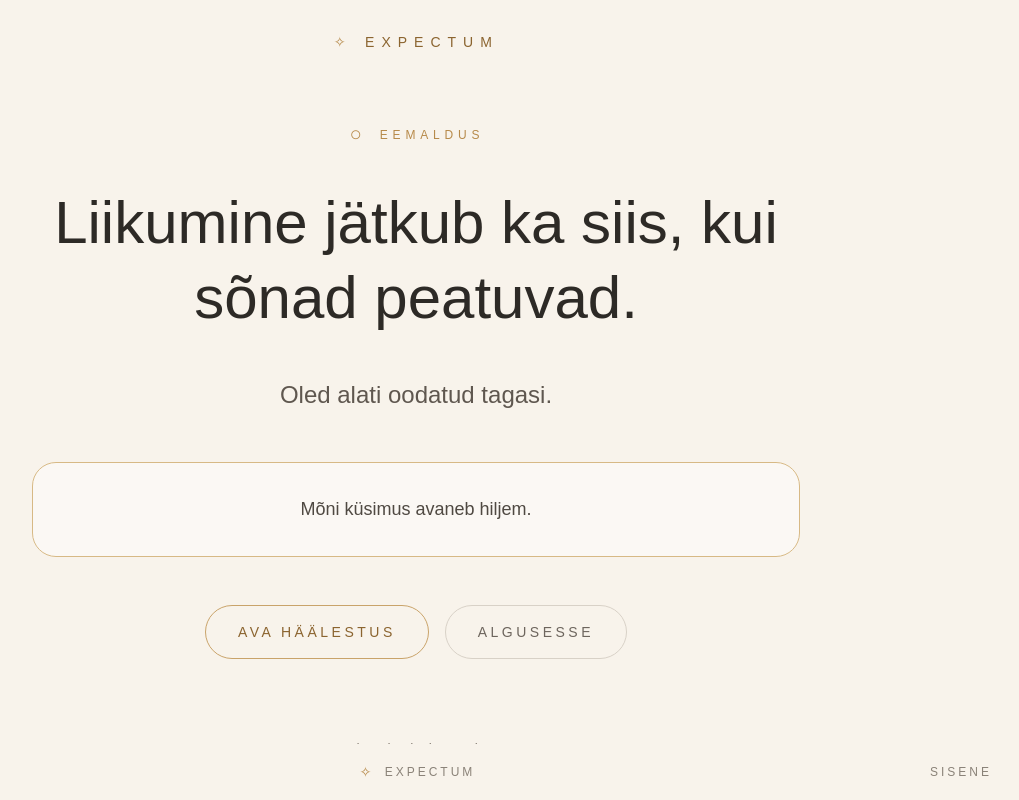
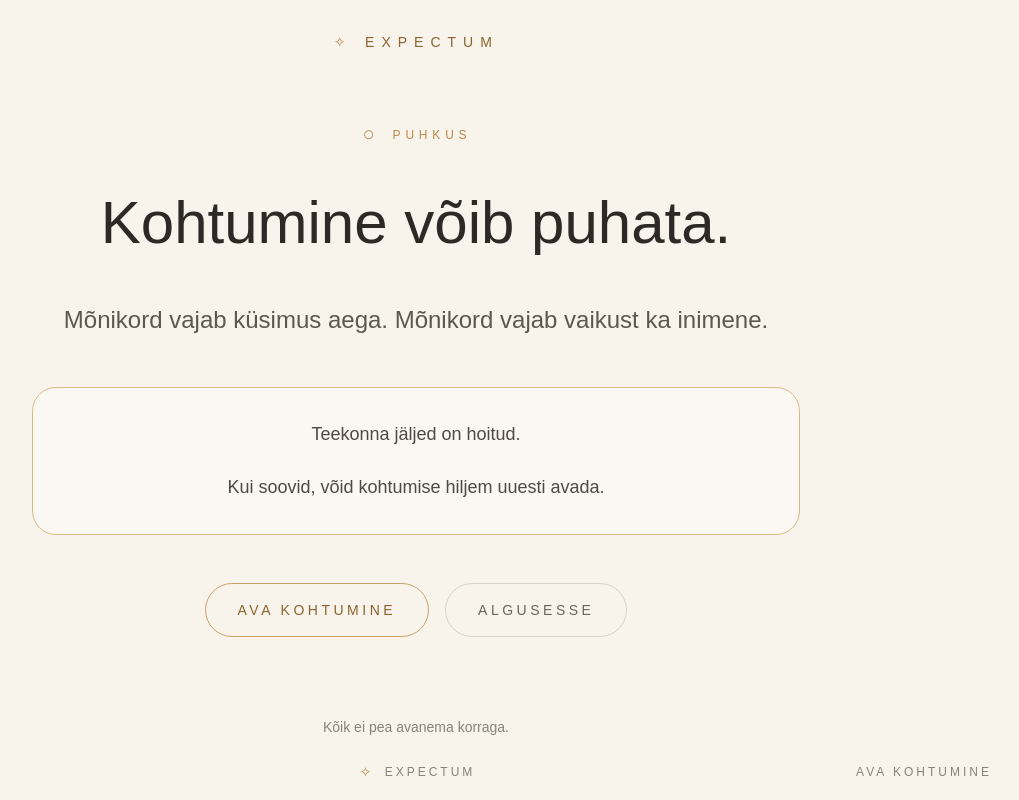
Before and after one commit to laurentconsulting/expectum, a Next.js app: page /return in a window 1280 px wide. Shown: the whole page, without its empty margins (224-1243 px from the left). Built offline with nearby package versions, Linux system fonts and the light colour scheme; no server answers.

Commit message:
Refine rest and return language

```diff
--- a/app/return/page.tsx
+++ b/app/return/page.tsx
@@ -3,33 +3,44 @@ import ExpectumSymbol from "@/components/ExpectumSymbol";
 
 export default function ReturnRoom() {
   return (
-    <ExpectumPage className="bg-[#f7f1e8]">
+    <ExpectumPage
+      className="bg-[#f7f1e8]"
+      footerLinks={[
+        {
+          href: "/expectum",
+          label: "Expectum",
+          symbol: "aim",
+        },
+      ]}
+    >
       <section className="mx-auto w-full max-w-3xl text-center">
         <p className="mb-10 inline-flex items-center justify-center gap-3 text-xs uppercase tracking-[0.4em] text-[#b78a4a]">
           <ExpectumSymbol name="meeting" size="header" />
-          <span>Eemaldus</span>
+          <span>Puhkus</span>
         </p>
 
         <h1 className="mb-10 text-4xl font-light leading-tight md:text-6xl">
-          Liikumine jätkub ka siis, kui sõnad peatuvad.
+          Kohtumine võib puhata.
         </h1>
 
         <p className="mb-12 text-lg leading-relaxed text-[#5f574f] md:text-2xl">
-          Oled alati oodatud tagasi.
+          Mõnikord vajab küsimus aega. Mõnikord vajab vaikust ka inimene.
         </p>
 
         <div className="rounded-3xl border border-[#d7b985] bg-white/45 p-8 text-lg leading-relaxed text-[#4f4942]">
+          <p className="mb-6">Teekonna jäljed on hoitud.</p>
+
           <p>
-            Mõni küsimus avaneb hiljem.
+            Kui soovid, võid kohtumise hiljem uuesti avada.
           </p>
         </div>
 
         <div className="mt-12 flex flex-col justify-center gap-4 md:flex-row">
           <a
-            href="/attunement"
+            href="/enter"
             className="rounded-full border border-[#c9a36a] px-8 py-4 text-sm uppercase tracking-[0.25em] text-[#8b642f] transition hover:bg-[#efe2ce]"
           >
-            Ava häälestus
+            Ava kohtumine
           </a>
 
           <a
@@ -41,7 +52,7 @@ export default function ReturnRoom() {
         </div>
 
         <p className="mt-20 text-sm text-[#8a8278]">
-          Kohtumine jääb avatuks.
+          Kõik ei pea avanema korraga.
         </p>
       </section>
     </ExpectumPage>
--- a/components/AuthStatus.tsx
+++ b/components/AuthStatus.tsx
@@ -37,7 +37,7 @@ export default function AuthStatus({ onUserChange }: AuthStatusProps) {
 
 async function signOut() {
   await supabase.auth.signOut();
-    window.location.href = "/";
+  window.location.href = "/return";
 }
 
   if (!user) {
@@ -46,7 +46,7 @@ export default function AuthStatus({ onUserChange }: AuthStatusProps) {
         href="/enter"
         className="expectum-soft-pulse inline-flex items-center gap-2 text-[#8a8278] transition-colors duration-500 hover:text-[#8b642f]"
       >
-        <span>Sisene</span>
+        <span>Ava kohtumine</span>
       </a>
     );
   }
@@ -57,7 +57,7 @@ export default function AuthStatus({ onUserChange }: AuthStatusProps) {
     onClick={signOut}
     className="expectum-soft-pulse inline-flex items-center gap-2 text-[#8a8278] transition-colors duration-500 hover:text-[#8b642f]"
   >
-      Välju
+    Puhka
   </button>
 );
 }
```
Lines whose indentation alone changed are shown as unchanged.
